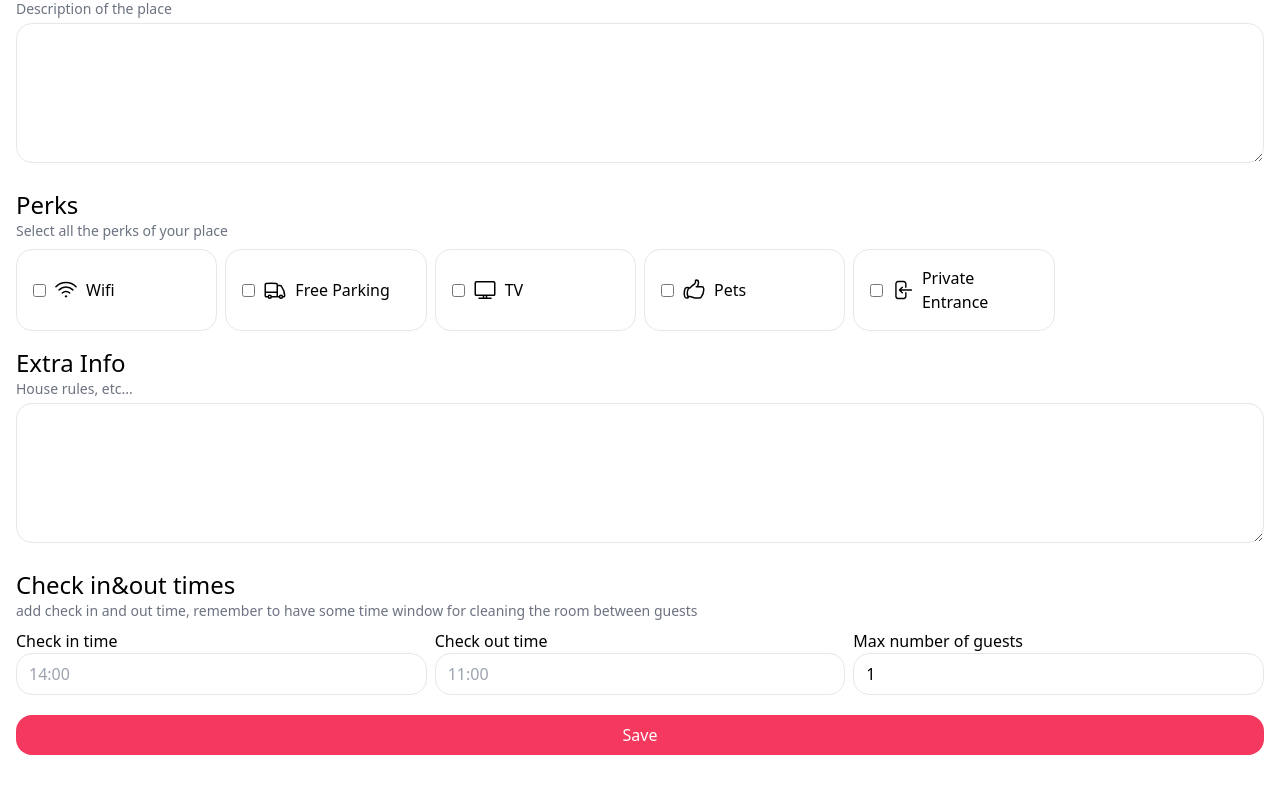
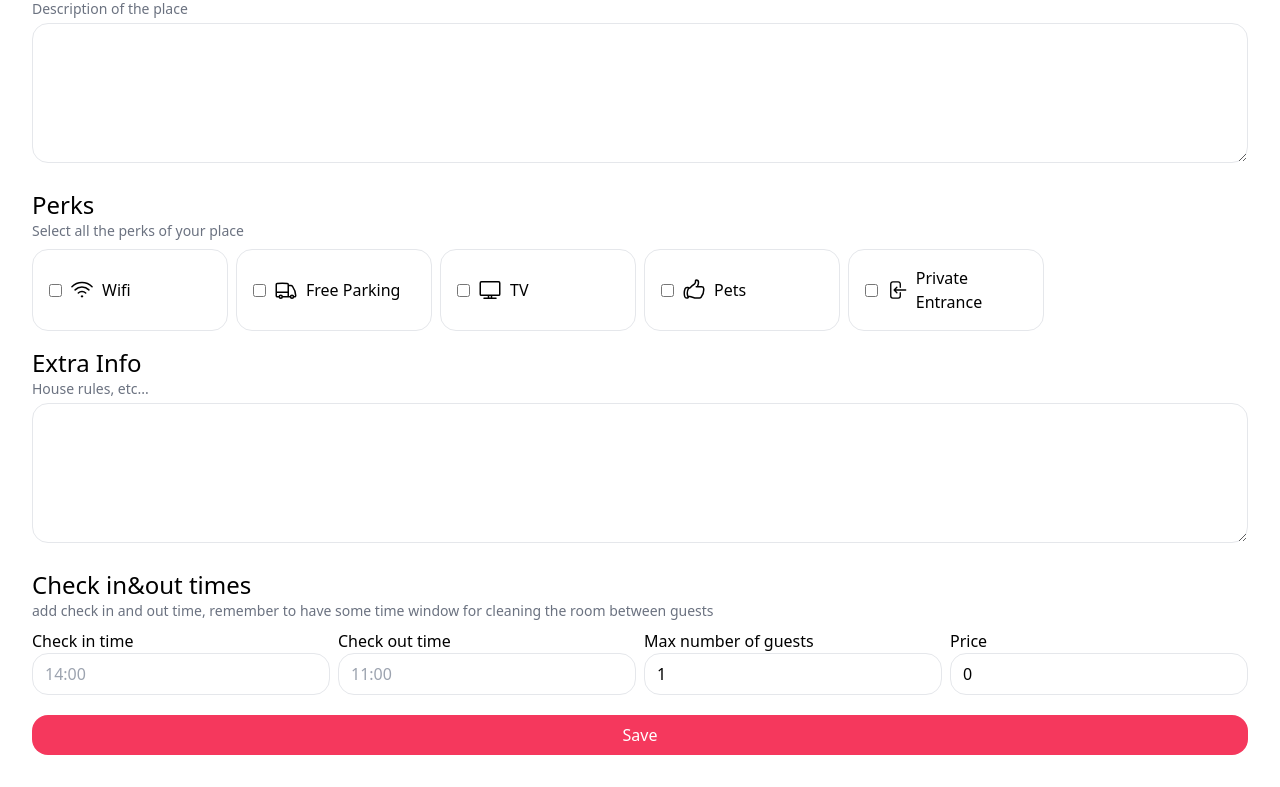
Before and after one commit to Gadnadj/Airbnb-Frontend, a React (Vite) app: page /account/places/new in a window 1280 px wide. Shown: the part 687-1474 px from the top of the page. Built offline with nearby package versions, Linux system fonts and the light colour scheme; no server answers.

Commit message:
add price

```diff
--- a/src/Layout.tsx
+++ b/src/Layout.tsx
@@ -6,7 +6,7 @@ type Props = {};
 
 const Layout = (props: Props) => {
   return (
-    <div className='p-4 flex flex-col min-h-screen'>
+    <div className='py-4 px-8 p-4 flex flex-col min-h-screen'>
       <Header />
       <Outlet />
     </div>
--- a/src/pages/IndexPage.tsx
+++ b/src/pages/IndexPage.tsx
@@ -1,12 +1,36 @@
+import axios from "axios";
+import { useEffect, useState } from "react";
+import { Place } from '../types';
+
 type Props = {}
 
 const IndexPage = (props: Props) => {
-
+    const [places, setPlaces] = useState<Place[]>([])
+    useEffect(() => {
+        axios.get('/places').then(response => {
+            setPlaces([...response.data, ...response.data, ...response.data, ...response.data]);
+        })
+    }, [])
 
 
     return (
-        <div>
-            index page here
+        <div className="mt-8 grid grid-cols-2 md:grid-cols-3 lg:grid-cols-4 gap-x-6 gap-y-8">
+            {places.length > 0 && (
+                places.map((place, index) => (
+                    <div key={index}>
+                        <div className="bg-gray-500 rounded-2xl flex mb-2">
+                            {place?.photos[0] && (
+                                <img className="rounded-2xl object-cover aspect-square" src={'http://localhost:4000/uploads/' + place?.photos[0]} />
+                            )}
+                        </div>
+                        <h2 className="text-sm truncate leading-4">{place?.title}</h2>
+                        <h3 className="font-bold truncate">{place?.address}</h3>
+                        <h3 className="font-bold truncate">{place?.price + '$'}</h3>
+
+                    </div>
+
+                ))
+            )}
         </div>
     );
 };
--- a/src/pages/PlacesFormPage.tsx
+++ b/src/pages/PlacesFormPage.tsx
@@ -16,6 +16,7 @@ const PlacesFormPage = () => {
   const [checkIn, setCheckIn] = useState<string>('');
   const [checkOut, setCheckOut] = useState<string>('');
   const [maxGuests, setMaxGuests] = useState<number>(1);
+  const [price, setPrice] = useState<number>(0);
   const [redirect, setRedirect] = useState<boolean>(false);
 
   useEffect(() => {
@@ -31,6 +32,7 @@ const PlacesFormPage = () => {
       setCheckIn(data.checkIn);
       setCheckOut(data.checkOut);
       setMaxGuests(data.maxGuests);
+      setPrice(data.price);
     });
   }, [id])
 
@@ -93,8 +95,7 @@ const PlacesFormPage = () => {
 
   const selectAsMainPhoto = (e: FormEvent, link: string) => {
     e.preventDefault();
-    const addedPhotosWithoutSelected: string[] = addedPhotos.filter(photo => photo != link);
-    const newAddedPhotos = [link, ...addedPhotosWithoutSelected];
+    const newAddedPhotos: string[] = [link, ...addedPhotos.filter(photo => photo != link)];
     setAddedPhotos(newAddedPhotos);
   }
 
@@ -110,6 +111,7 @@ const PlacesFormPage = () => {
       checkIn,
       checkOut,
       maxGuests,
+      price,
     }
     //update place
     if (id) {
@@ -252,7 +254,7 @@ const PlacesFormPage = () => {
           'Check in&out times',
           'add check in and out time, remember to have some time window for cleaning the room between guests'
         )}
-        <div className='grid sm:grid-cols-3 gap-2'>
+        <div className='grid grid-cols-2 gap-2 md:grid-cols-4'>
           <div>
             {h3Description('Check in time')}
             <input
@@ -288,6 +290,17 @@ const PlacesFormPage = () => {
               }}
             />
           </div>
+          <div>
+            {h3Description('Price')}
+            <input
+              type='number'
+              placeholder='0'
+              value={price}
+              onChange={(e) => {
+                setPrice(Number(e.target.value));
+              }}
+            />
+          </div>
         </div>
 
         <button className='primary my-4'>Save</button>
--- a/src/pages/PlacesPage.tsx
+++ b/src/pages/PlacesPage.tsx
@@ -7,7 +7,7 @@ import { Place } from '../types';
 const PlacesPage = () => {
     const [places, setPlaces] = useState<Place[]>([]);
     useEffect(() => {
-        axios.get('/places').then(({ data }) => {
+        axios.get('/user-places').then(({ data }) => {
             setPlaces(data);
         })
     }, [])
--- a/src/types.ts
+++ b/src/types.ts
@@ -17,4 +17,6 @@ export interface Place {
     title: string;
     photos: string[];
     description: string;
+    address: string;
+    price: number;
 }
```
